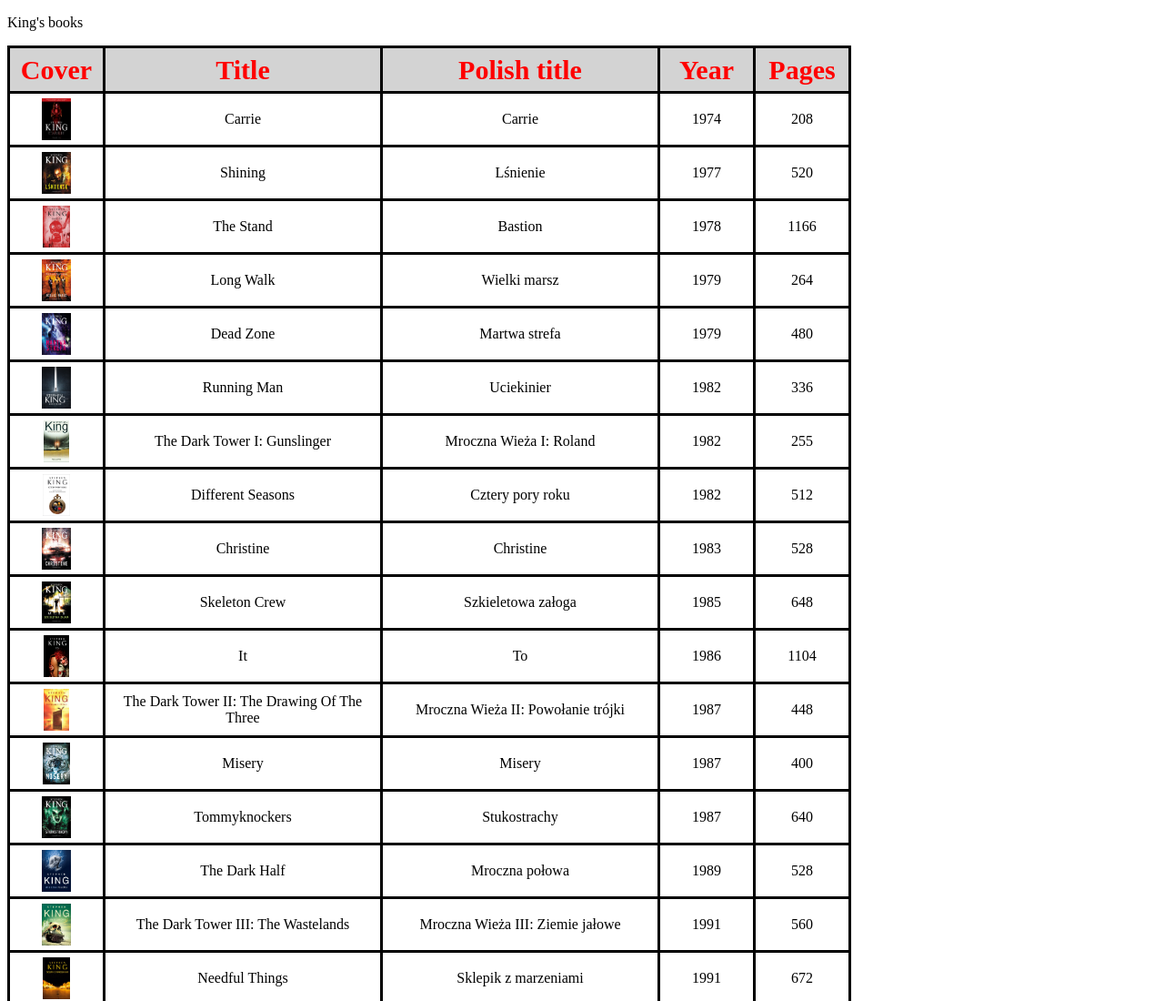
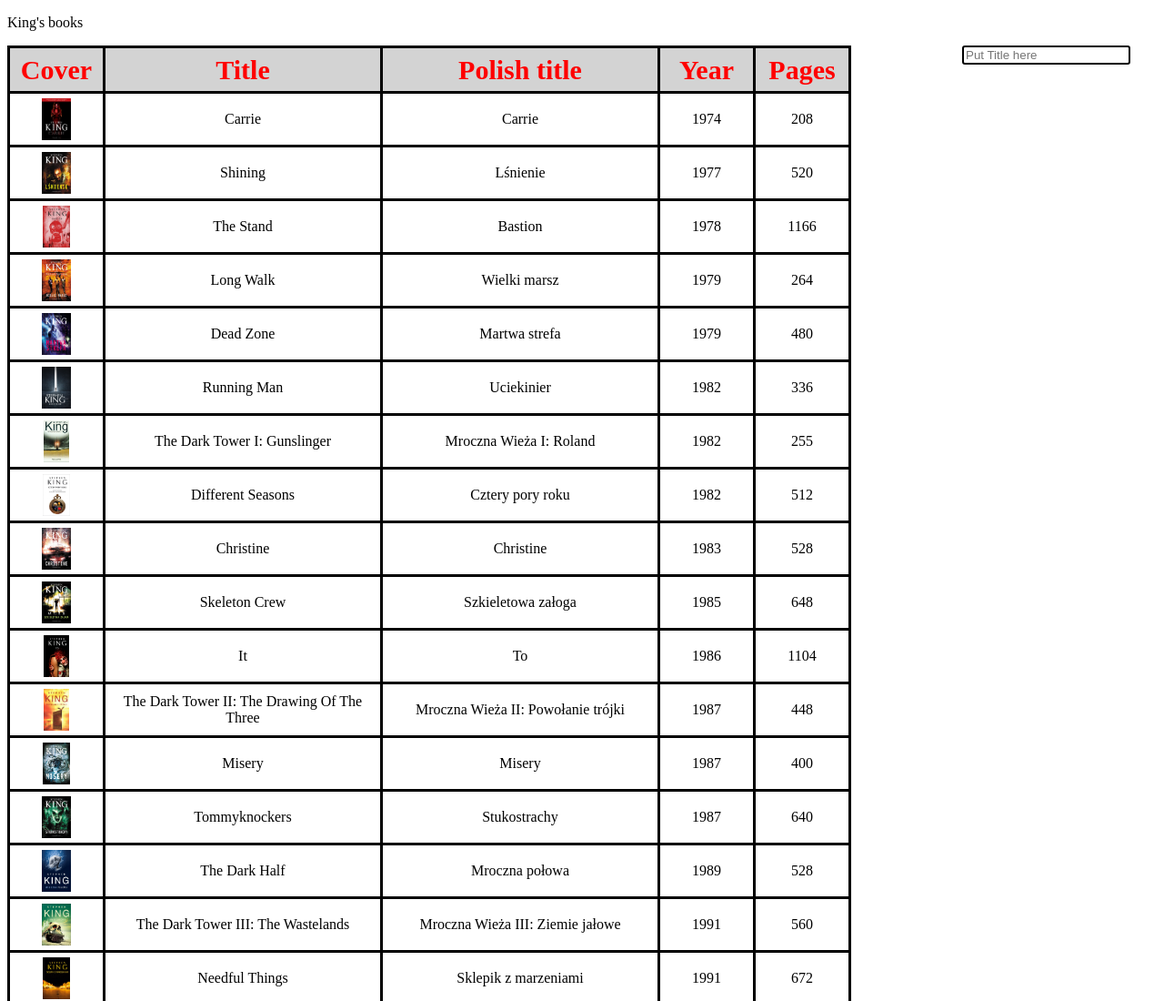
Before and after one commit to Wasiak/King-s-books, a plain HTML site: page index.html in a window 1280 px wide. Shown: the top 1100 px of the page at 91% size. Drawn offline with Linux system fonts and the light colour scheme.

Commit message:
input added

```diff
--- a/main.js
+++ b/main.js
@@ -58,15 +58,11 @@ category.classList.add('category');
 for (i = 0; i < collection.length; i++){
 	mainTable.appendChild(new Book(collection[i].id, collection[i].title, collection[i].pl, collection[i].year, collection[i].pages, collection[i].link, true));
 }
-//  branch Big_thumb do pracy nad powiekszaniem kliknietych miniaturek okladek
-
 
 var showBig = function(id){
 	var lightbox = document.createElement('div');
 	lightbox.classList.add('lightbox');
 	document.body.appendChild(lightbox);
-	// var photo = document.createElement('div');
-	// lightbox.appendChild(photo);
 	var picture = document.createElement('img');
 	picture.src = 'pics/' + id + '.jpg';
 	picture.classList.add('picture');
@@ -76,3 +72,27 @@ var showBig = function(id){
 		document.body.removeChild(lightbox);
 	}
 }
+//search bar
+var searchBar = document.createElement('input');
+searchBar.type = 'textbox';
+searchBar.classList.add('searchBar');
+searchBar.placeholder = 'Put Title here';
+document.body.appendChild(searchBar);
+
+// var search = function(){
+// 	var all = document.getElementsByTagName('tr');
+// 	for (i = 0; i < all.length; i++){
+// 		if (searchBar.value){
+// 			if(searchBar.value !== tl.value || searchBar.value !== pli.value){
+// 				all[i].classList.add('dontShow');
+// 			}
+// 		}
+// 	}
+// }
+// var goSearch = function(){
+// 	console.log('odpalam goSearch');
+// 	if (searchBar.value){
+// 		search();
+// 	}
+// }
+// goSearch();
--- a/styles.css
+++ b/styles.css
@@ -1,5 +1,6 @@
 #list {
 	width: 1000px;
+	float: left;
 }
 .title {
 	width: 300px;
@@ -55,3 +56,13 @@ a {
 	/*width: 30%;*/
 	opacity: 1;
 }
+.searchBar {
+	border:solid black 2px;
+	border-radius: 3px;
+	float: left;
+	margin-left: 50px;
+	display: inline-block;
+}
+.dontShow {
+	display: none;
+}
```
